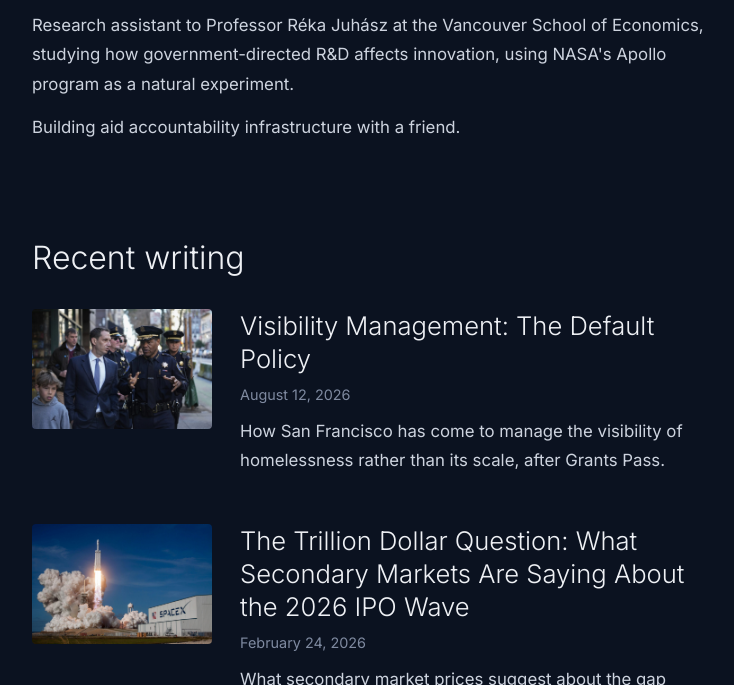
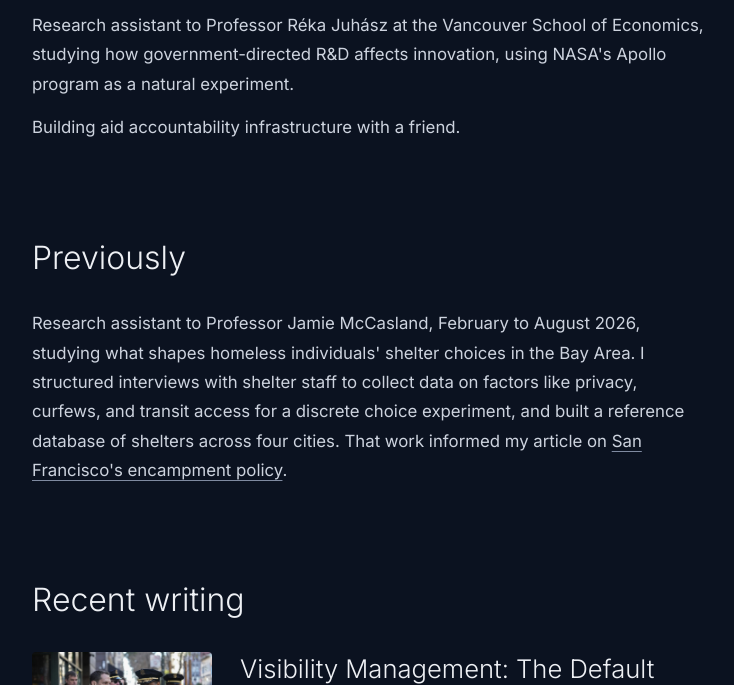
Before and after one commit to benjaminhobson/benjaminhobson.github.io, a plain HTML site: page index.html in a window 1280 px wide. Shown: the part 483-1168 px from the top of the page, without its empty margins (272-1006 px from the left). Drawn offline with Linux system fonts and the light colour scheme.

Commit message:
Add Previously section (McCasland RA)
Co-Authored-By: Claude Opus 5.5 <noreply@anthropic.com>
Claude-Session: https://claude.ai/code/session_016vHUDrUafLJtKf8fD53D9Y

```diff
--- a/index.html
+++ b/index.html
@@ -29,6 +29,9 @@
 <li>Building aid accountability infrastructure with a friend.</li>
 </ul>
 
+<h2>Previously</h2>
+<p>Research assistant to Professor Jamie McCasland, February to August 2026, studying what shapes homeless individuals' shelter choices in the Bay Area. I structured interviews with shelter staff to collect data on factors like privacy, curfews, and transit access for a discrete choice experiment, and built a reference database of shelters across four cities. That work informed my article on <a href="article4.html">San Francisco's encampment policy</a>.</p>
+
 <h2>Recent writing</h2>
 <div class="entry"><a class="thumb" href="article4.html" tabindex="-1" aria-hidden="true"><img src="lurieimage.jpeg" alt="" loading="lazy"></a><div><div class="title"><a href="article4.html">Visibility Management: The Default Policy</a></div><div class="meta">August 12, 2026</div><p class="desc">How San Francisco has come to manage the visibility of homelessness rather than its scale, after Grants Pass.</p></div></div>
 <div class="entry"><a class="thumb" href="article2.html" tabindex="-1" aria-hidden="true"><img src="spacex.jpg" alt="" loading="lazy"></a><div><div class="title"><a href="article2.html">The Trillion Dollar Question: What Secondary Markets Are Saying About the 2026 IPO Wave</a></div><div class="meta">February 24, 2026</div><p class="desc">What secondary market prices suggest about the gap between private valuations and IPO targets.</p></div></div>
```
